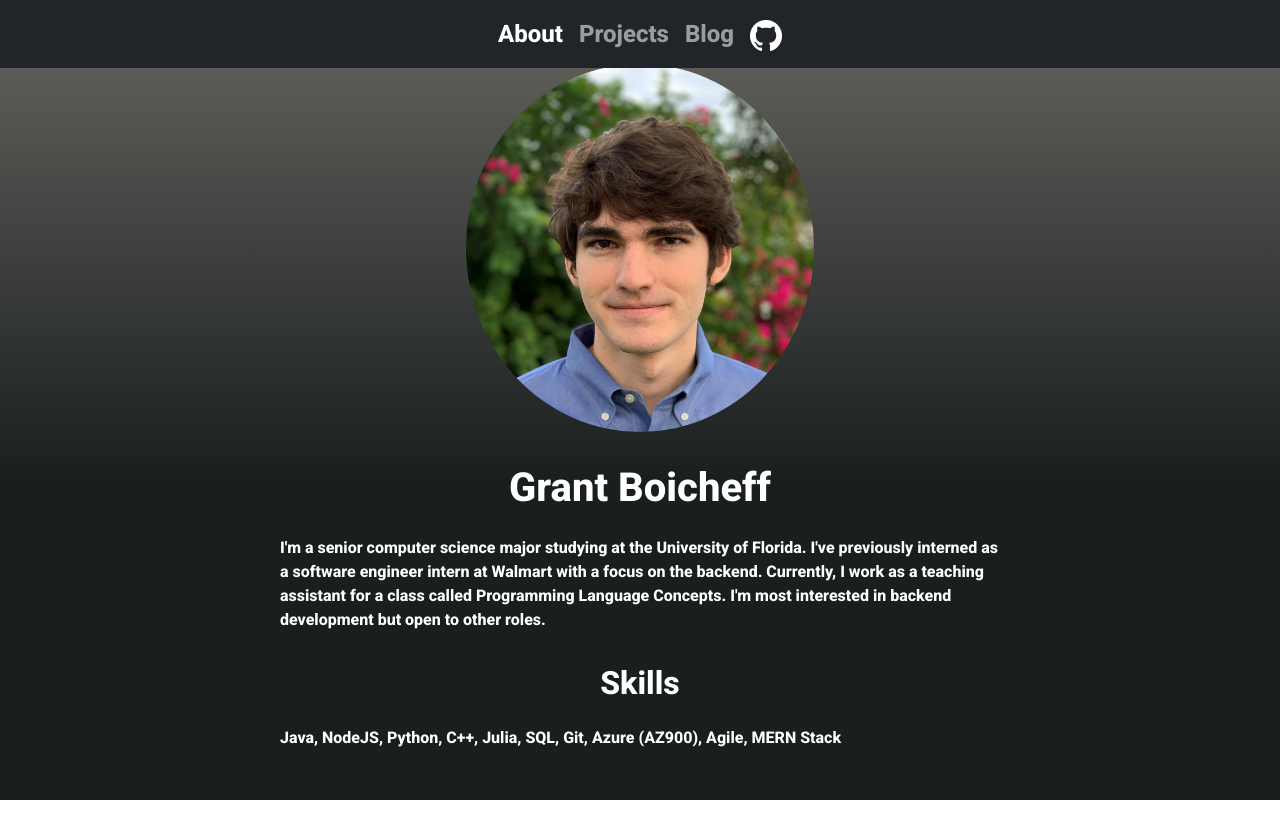
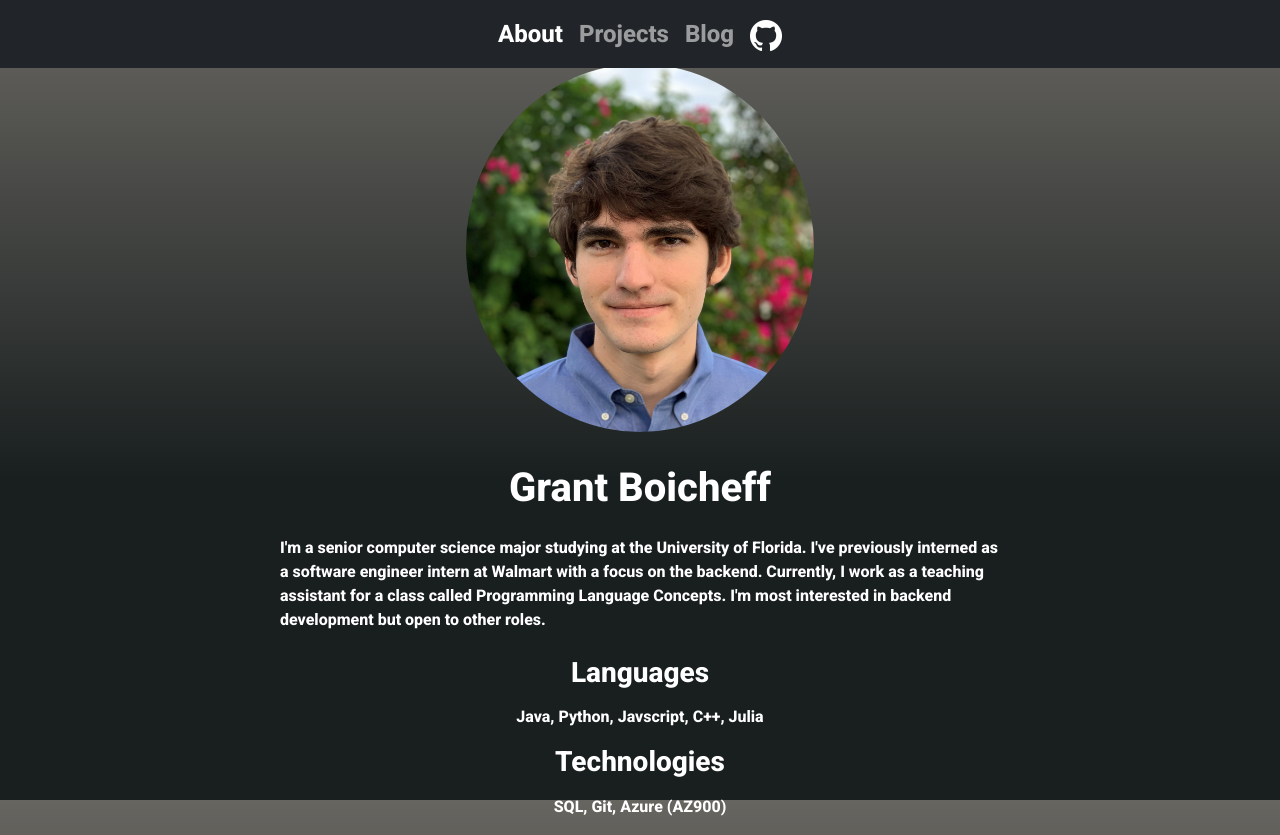
Before and after one commit to gboicheff/PersonalWebsite, a React (Create React App) app: page /about in a window 1280 px wide. Before the commit the page ends 800 px from the top, so only its background shows below. Built offline with nearby package versions, Linux system fonts and the light colour scheme.

Commit message:
updated bio

```diff
--- a/src/pages/About.js
+++ b/src/pages/About.js
@@ -12,15 +12,15 @@ function About() {
     }
     const bioStyle = {
         textAlign: "left",
-        paddingBottom: "2vh"
+        paddingBottom: "1vh"
     }
 
     const skillHeaderStyle = {
-        paddingBottom: "2vh"
+        paddingBottom: "1vh"
     }
 
     const skillStyle = {
-        textAlign: "left",
+        // textAlign: "left",
         paddingBottom: "2vh"
     }
 
@@ -42,12 +42,22 @@ function About() {
                 </Row>
                 <Row className="justify-content-center">
                     <Col>
-                        <h2 style={skillHeaderStyle}><b>Skills</b></h2>
+                        <h3 style={skillHeaderStyle}><b>Languages</b></h3>
                     </Col>
                 </Row>
                 <Row className="justify-content-center">
                     <Col xs={10} md={8} style={skillStyle}>
-                        {Skills.join(", ")}
+                        {Skills.languages.join(", ")}
+                    </Col>
+                </Row>
+                <Row className="justify-content-center">
+                    <Col>
+                        <h3 style={skillHeaderStyle}><b>Technologies</b></h3>
+                    </Col>
+                </Row>
+                <Row className="justify-content-center">
+                    <Col xs={10} md={8} style={skillStyle}>
+                        {Skills.technologies.join(", ")}
                     </Col>
                 </Row>
             </Container>
--- a/src/text/Bio.js
+++ b/src/text/Bio.js
@@ -3,8 +3,12 @@ const Bio = `I'm a senior computer science major studying at the University of F
   Currently, I work as a teaching assistant for a class called Programming Language Concepts.
   I'm most interested in backend development but open to other roles.`
 
-const Skills = ["Java", "NodeJS", "Python", "C++", "Julia", "SQL", "Git", "Azure (AZ900)", "Agile", "MERN Stack"]
+const Skills = {
+  languages: ["Java", "Python", "Javscript, C++", "Julia"],
+  technologies: ["SQL", "Git", "Azure (AZ900)"],
+  libraries: ["numpy", "OpenCV", "nltk", "scikit-learn", "React"]
 
+}
 
 export {
     Bio,
```
